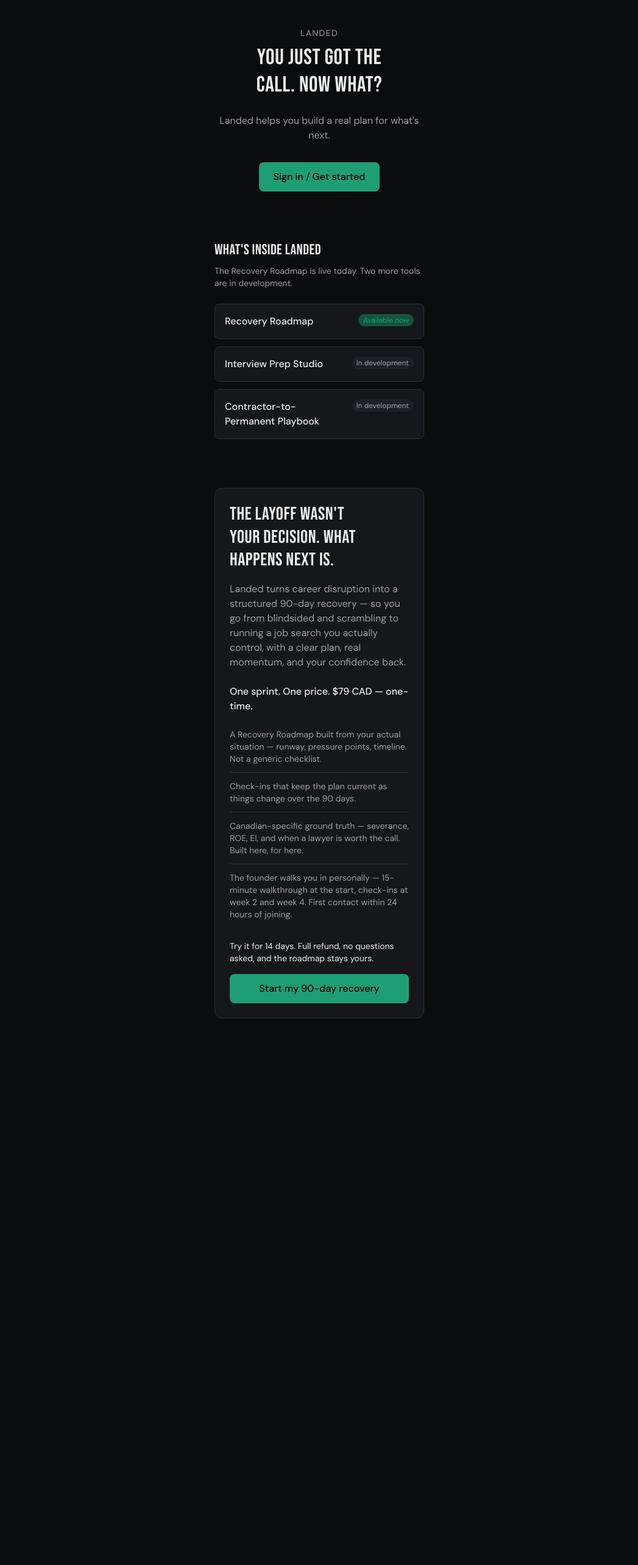
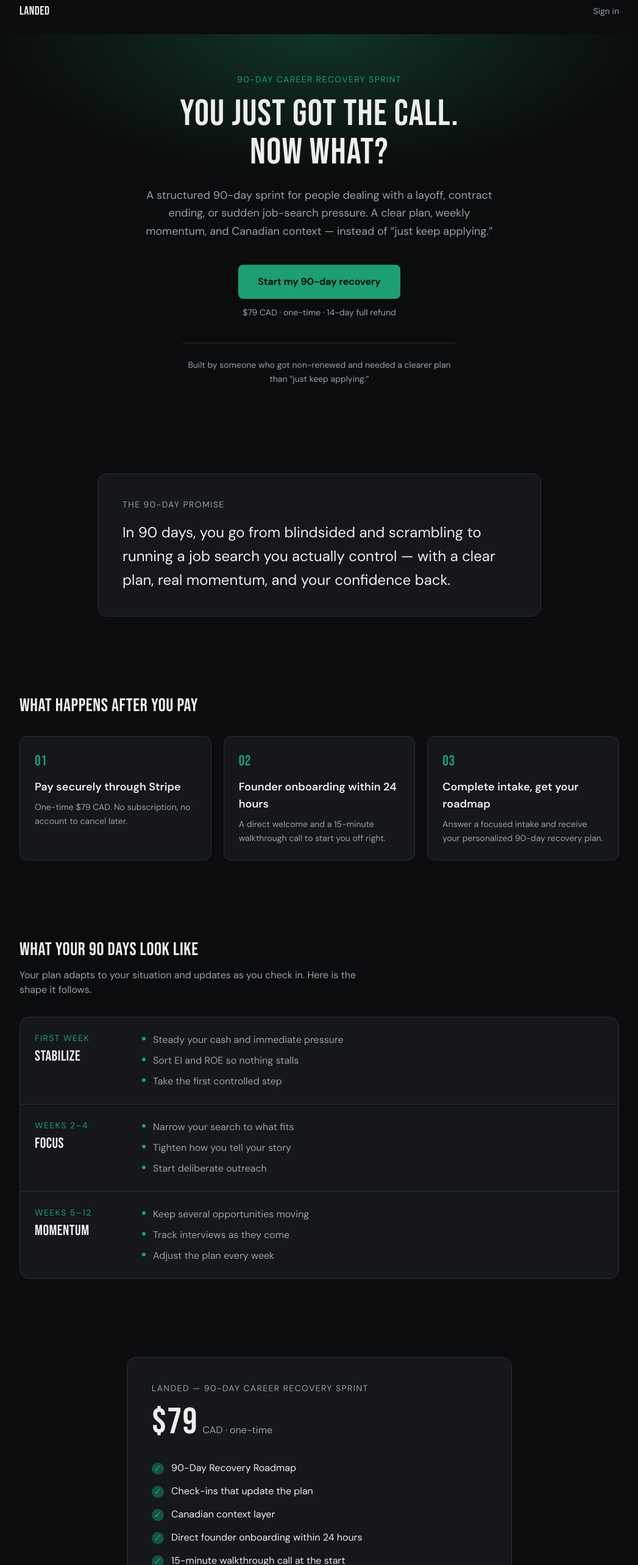
Before and after one commit to jftablada/landed, a Next.js app: page / in a window 1280 px wide. Shown: the part 20-2586 px from the top of the page at 61% size, without its empty margins (116-1163 px from the left). Before the commit the page ends 1818 px from the top, so only its background shows below. Built offline with nearby package versions, Linux system fonts and the light colour scheme.

Commit message:
Replace stopgap homepage with sell-ready landing page

```diff
--- a/app/page.tsx
+++ b/app/page.tsx
@@ -1,94 +1,323 @@
 import Link from 'next/link';
 
-const STRIPE_CHECKOUT_URL = 'https://buy.stripe.com/3cIdR1eHx9LS9Un9Ez5gc00';
+const STRIPE_URL = 'https://buy.stripe.com/3cIdR1eHx9LS9Un9Ez5gc00';
 
 export default function HomePage() {
   return (
-    <main className="mx-auto flex min-h-screen w-full max-w-sm flex-col items-center px-5 pt-16 pb-32 text-center">
-      <p className="text-muted mb-2 text-sm uppercase tracking-widest">Landed</p>
-      <h1 className="font-display mb-6 text-4xl leading-tight text-balance">
-        You just got the call. Now what?
-      </h1>
-      <p className="text-muted mb-8">
-        Landed helps you build a real plan for what&apos;s next.
-      </p>
+    <main className="min-h-screen bg-canvas text-text">
+      {/* ── Nav ─────────────────────────────────────────────── */}
+      <nav className="mx-auto flex max-w-5xl items-center justify-between px-5 py-6">
+        <span className="font-display text-xl tracking-widest text-text">
+          LANDED
+        </span>
         <Link
           href="/login"
-        className="rounded-lg bg-brand px-6 py-3 font-medium text-black"
+          className="text-sm text-muted transition-colors hover:text-text"
         >
-        Sign in / Get started
+          Sign in
         </Link>
+      </nav>
 
-      <section className="mt-20 w-full text-left">
-        <h2 className="font-display text-2xl">What&apos;s inside Landed</h2>
-        <p className="text-muted mt-2 mb-6 text-sm">
-          The Recovery Roadmap is live today. Two more tools are in development.
+      {/* ── Hero ────────────────────────────────────────────── */}
+      <section className="relative overflow-hidden">
+        {/* ambient brand-soft glow for depth, not decoration */}
+        <div
+          aria-hidden
+          className="pointer-events-none absolute inset-0"
+          style={{
+            background:
+              'radial-gradient(60% 50% at 50% 0%, rgba(20,84,63,0.55) 0%, rgba(20,84,63,0) 70%)',
+          }}
+        />
+        <div className="relative mx-auto max-w-3xl px-5 pt-16 pb-20 text-center">
+          <p className="mb-4 text-sm uppercase tracking-widest text-brand">
+            90-day career recovery sprint
           </p>
-        <ul className="space-y-3">
-          <li className="border-hair bg-surface flex items-start justify-between gap-3 rounded-lg border p-4">
-            <span className="font-medium">Recovery Roadmap</span>
-            <span className="bg-brand-soft text-brand shrink-0 rounded-full px-2 py-0.5 text-xs whitespace-nowrap">
-              Available now
-            </span>
-          </li>
-          <li className="border-hair bg-surface flex items-start justify-between gap-3 rounded-lg border p-4">
-            <span className="font-medium">Interview Prep Studio</span>
-            <span className="bg-surface-2 text-muted shrink-0 rounded-full px-2 py-0.5 text-xs whitespace-nowrap">
-              In development
-            </span>
-          </li>
-          <li className="border-hair bg-surface flex items-start justify-between gap-3 rounded-lg border p-4">
-            <span className="font-medium">Contractor-to-Permanent Playbook</span>
-            <span className="bg-surface-2 text-muted shrink-0 rounded-full px-2 py-0.5 text-xs whitespace-nowrap">
-              In development
-            </span>
-          </li>
-        </ul>
-      </section>
+          <h1 className="font-display text-5xl leading-[1.05] text-text sm:text-6xl">
+            You just got the call.
+            <br />
+            Now what?
+          </h1>
+          <p className="mx-auto mt-6 max-w-xl text-lg leading-relaxed text-muted">
+            A structured 90-day sprint for people dealing with a layoff,
+            contract ending, or sudden job-search pressure. A clear plan, weekly
+            momentum, and Canadian context — instead of “just keep applying.”
+          </p>
 
-      <section className="border-hair bg-surface mt-20 w-full rounded-xl border p-6 text-left">
-        <h2 className="font-display text-3xl leading-tight text-balance">
-          The layoff wasn&apos;t your decision. What happens next is.
-        </h2>
-        <p className="text-muted mt-4">
-          Landed turns career disruption into a structured 90-day recovery —
-          so you go from blindsided and scrambling to running a job search
-          you actually control, with a clear plan, real momentum, and your
-          confidence back.
-        </p>
-        <p className="mt-6 font-medium">
-          One sprint. One price. $79 CAD — one-time.
-        </p>
-        <ul className="text-muted divide-hair mt-6 divide-y text-sm">
-          <li className="py-3 first:pt-0 last:pb-0">
-            A Recovery Roadmap built from your actual situation — runway,
-            pressure points, timeline. Not a generic checklist.
-          </li>
-          <li className="py-3 first:pt-0 last:pb-0">
-            Check-ins that keep the plan current as things change over the
-            90 days.
-          </li>
-          <li className="py-3 first:pt-0 last:pb-0">
-            Canadian-specific ground truth — severance, ROE, EI, and when a
-            lawyer is worth the call. Built here, for here.
-          </li>
-          <li className="py-3 first:pt-0 last:pb-0">
-            The founder walks you in personally — 15-minute walkthrough at
-            the start, check-ins at week 2 and week 4. First contact within
-            24 hours of joining.
-          </li>
-        </ul>
-        <p className="mt-8 text-sm">
-          Try it for 14 days. Full refund, no questions asked, and the
-          roadmap stays yours.
-        </p>
+          <div className="mt-10 flex flex-col items-center gap-3">
             <a
-          href={STRIPE_CHECKOUT_URL}
-          className="mt-4 block rounded-lg bg-brand px-6 py-3 text-center font-medium text-black"
+              href={STRIPE_URL}
+              className="inline-block rounded-lg bg-brand px-8 py-4 text-base font-semibold text-black transition-opacity hover:opacity-90"
             >
               Start my 90-day recovery
             </a>
+            <p className="text-sm text-muted">
+              $79 CAD · one-time · 14-day full refund
+            </p>
+          </div>
+
+          <p className="mx-auto mt-10 max-w-md border-t border-hair pt-6 text-sm leading-relaxed text-muted">
+            Built by someone who got non-renewed and needed a clearer plan than
+            “just keep applying.”
+          </p>
+        </div>
       </section>
+
+      {/* ── The promise ─────────────────────────────────────── */}
+      <section className="mx-auto max-w-3xl px-5 py-16">
+        <div className="rounded-2xl border border-hair bg-surface p-8 sm:p-10">
+          <p className="text-sm uppercase tracking-widest text-muted">
+            The 90-day promise
+          </p>
+          <p className="mt-4 text-xl leading-relaxed text-text sm:text-2xl">
+            In 90 days, you go from blindsided and scrambling to running a job
+            search you actually control — with a clear plan, real momentum, and
+            your confidence back.
+          </p>
+        </div>
+      </section>
+
+      {/* ── What happens after you pay ──────────────────────── */}
+      <section className="mx-auto max-w-5xl px-5 py-16">
+        <h2 className="font-display text-3xl tracking-wide text-text">
+          What happens after you pay
+        </h2>
+        <div className="mt-8 grid gap-5 sm:grid-cols-3">
+          {[
+            {
+              n: '01',
+              title: 'Pay securely through Stripe',
+              body: 'One-time $79 CAD. No subscription, no account to cancel later.',
+            },
+            {
+              n: '02',
+              title: 'Founder onboarding within 24 hours',
+              body: 'A direct welcome and a 15-minute walkthrough call to start you off right.',
+            },
+            {
+              n: '03',
+              title: 'Complete intake, get your roadmap',
+              body: 'Answer a focused intake and receive your personalized 90-day recovery plan.',
+            },
+          ].map((step) => (
+            <div
+              key={step.n}
+              className="rounded-xl border border-hair bg-surface p-6"
+            >
+              <span className="font-display text-2xl text-brand">{step.n}</span>
+              <h3 className="mt-3 text-lg font-semibold text-text">
+                {step.title}
+              </h3>
+              <p className="mt-2 text-sm leading-relaxed text-muted">
+                {step.body}
+              </p>
+            </div>
+          ))}
+        </div>
+      </section>
+
+      {/* ── Roadmap preview (the signature element) ─────────── */}
+      <section className="mx-auto max-w-5xl px-5 py-16">
+        <h2 className="font-display text-3xl tracking-wide text-text">
+          What your 90 days look like
+        </h2>
+        <p className="mt-3 max-w-xl text-muted">
+          Your plan adapts to your situation and updates as you check in. Here is
+          the shape it follows.
+        </p>
+
+        <div className="mt-8 overflow-hidden rounded-2xl border border-hair bg-surface">
+          {[
+            {
+              phase: 'First week',
+              label: 'Stabilize',
+              items: [
+                'Steady your cash and immediate pressure',
+                'Sort EI and ROE so nothing stalls',
+                'Take the first controlled step',
+              ],
+            },
+            {
+              phase: 'Weeks 2–4',
+              label: 'Focus',
+              items: [
+                'Narrow your search to what fits',
+                'Tighten how you tell your story',
+                'Start deliberate outreach',
+              ],
+            },
+            {
+              phase: 'Weeks 5–12',
+              label: 'Momentum',
+              items: [
+                'Keep several opportunities moving',
+                'Track interviews as they come',
+                'Adjust the plan every week',
+              ],
+            },
+          ].map((row, i) => (
+            <div
+              key={row.phase}
+              className={`grid gap-4 p-6 sm:grid-cols-[160px_1fr] ${
+                i > 0 ? 'border-t border-hair' : ''
+              }`}
+            >
+              <div>
+                <p className="text-sm uppercase tracking-widest text-brand">
+                  {row.phase}
+                </p>
+                <p className="font-display mt-1 text-2xl text-text">
+                  {row.label}
+                </p>
+              </div>
+              <ul className="space-y-2">
+                {row.items.map((item) => (
+                  <li
+                    key={item}
+                    className="flex items-start gap-3 text-muted"
+                  >
+                    <span
+                      aria-hidden
+                      className="mt-2 h-1.5 w-1.5 flex-shrink-0 rounded-full bg-brand"
+                    />
+                    <span className="leading-relaxed">{item}</span>
+                  </li>
+                ))}
+              </ul>
+            </div>
+          ))}
+        </div>
+      </section>
+
+      {/* ── Pricing ─────────────────────────────────────────── */}
+      <section className="mx-auto max-w-2xl px-5 py-16">
+        <div className="rounded-2xl border border-hair bg-surface p-8 sm:p-10">
+          <p className="text-sm uppercase tracking-widest text-muted">
+            Landed — 90-Day Career Recovery Sprint
+          </p>
+          <div className="mt-4 flex items-baseline gap-2">
+            <span className="font-display text-6xl text-text">$79</span>
+            <span className="text-muted">CAD · one-time</span>
+          </div>
+
+          <ul className="mt-8 space-y-3">
+            {[
+              '90-Day Recovery Roadmap',
+              'Check-ins that update the plan',
+              'Canadian context layer',
+              'Direct founder onboarding within 24 hours',
+              '15-minute walkthrough call at the start',
+              'Week-2 and Week-4 check-ins',
+              '14-day full refund, no questions',
+            ].map((item) => (
+              <li key={item} className="flex items-start gap-3 text-text">
+                <span
+                  aria-hidden
+                  className="mt-1 flex h-5 w-5 flex-shrink-0 items-center justify-center rounded-full bg-brand-soft text-brand"
+                >
+                  ✓
+                </span>
+                <span className="leading-relaxed">{item}</span>
+              </li>
+            ))}
+          </ul>
+
+          <a
+            href={STRIPE_URL}
+            className="mt-8 block rounded-lg bg-brand px-8 py-4 text-center text-base font-semibold text-black transition-opacity hover:opacity-90"
+          >
+            Start my 90-day recovery
+          </a>
+
+          <p className="mt-4 text-center text-sm text-muted">
+            Secure checkout through Stripe. No subscription. No hidden renewal.
+          </p>
+          <p className="mt-2 text-center text-sm text-muted">
+            14-day full refund, no questions. You keep your roadmap after a
+            refund.
+          </p>
+        </div>
+      </section>
+
+      {/* ── What's available today ──────────────────────────── */}
+      <section className="mx-auto max-w-5xl px-5 py-16">
+        <h2 className="font-display text-3xl tracking-wide text-text">
+          What’s available today
+        </h2>
+        <div className="mt-8 grid gap-5 sm:grid-cols-3">
+          {[
+            {
+              name: 'Recovery Roadmap',
+              status: 'Available now',
+              available: true,
+              body: 'Your structured 90-day plan, with check-ins and Canadian context.',
+            },
+            {
+              name: 'Interview Prep Studio',
+              status: 'In development',
+              available: false,
+              body: 'Not part of the current sprint. In development.',
+            },
+            {
+              name: 'Contractor-to-Permanent Playbook',
+              status: 'In development',
+              available: false,
+              body: 'Not part of the current sprint. In development.',
+            },
+          ].map((product) => (
+            <div
+              key={product.name}
+              className="flex flex-col rounded-xl border border-hair bg-surface p-6"
+            >
+              <div className="flex items-center justify-between gap-2">
+                <h3 className="text-lg font-semibold text-text">
+                  {product.name}
+                </h3>
+              </div>
+              <span
+                className={`mt-3 inline-flex w-fit rounded-full px-3 py-1 text-xs font-medium ${
+                  product.available
+                    ? 'bg-brand-soft text-brand'
+                    : 'border border-hair bg-surface-2 text-muted'
+                }`}
+              >
+                {product.status}
+              </span>
+              <p className="mt-4 text-sm leading-relaxed text-muted">
+                {product.body}
+              </p>
+            </div>
+          ))}
+        </div>
+      </section>
+
+      {/* ── Final CTA ───────────────────────────────────────── */}
+      <section className="mx-auto max-w-3xl px-5 py-20 text-center">
+        <h2 className="font-display text-4xl leading-tight text-text sm:text-5xl">
+          Take back control of what’s next.
+        </h2>
+        <div className="mt-8 flex flex-col items-center gap-3">
+          <a
+            href={STRIPE_URL}
+            className="inline-block rounded-lg bg-brand px-8 py-4 text-base font-semibold text-black transition-opacity hover:opacity-90"
+          >
+            Start my 90-day recovery
+          </a>
+          <p className="text-sm text-muted">
+            $79 CAD · one-time · 14-day full refund
+          </p>
+        </div>
+      </section>
+
+      {/* ── Footer ──────────────────────────────────────────── */}
+      <footer className="mx-auto max-w-5xl px-5 py-10 text-center">
+        <p className="text-sm text-muted">
+          Landed · A 90-day career recovery sprint ·{' '}
+          <Link href="/login" className="text-muted underline hover:text-text">
+            Sign in
+          </Link>
+        </p>
+      </footer>
     </main>
   );
 }
```
Lines whose indentation alone changed are shown as unchanged.
